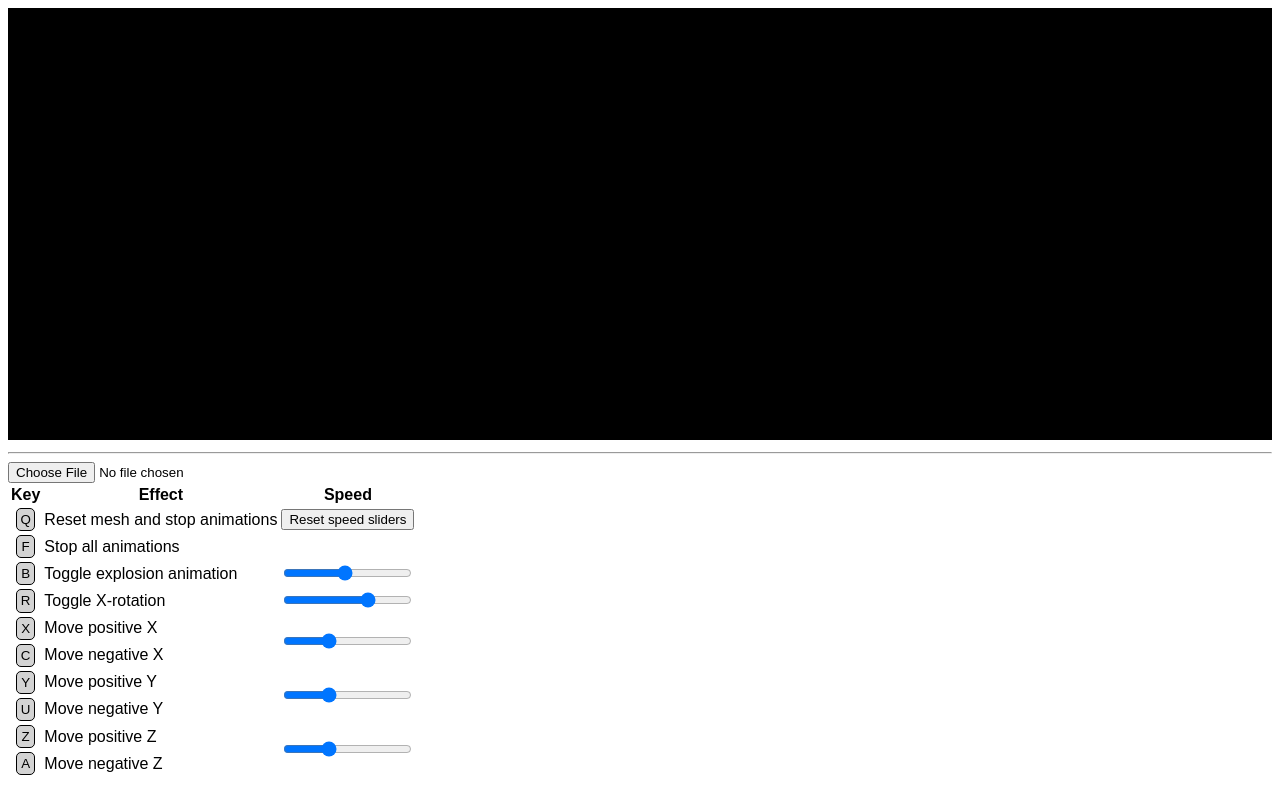
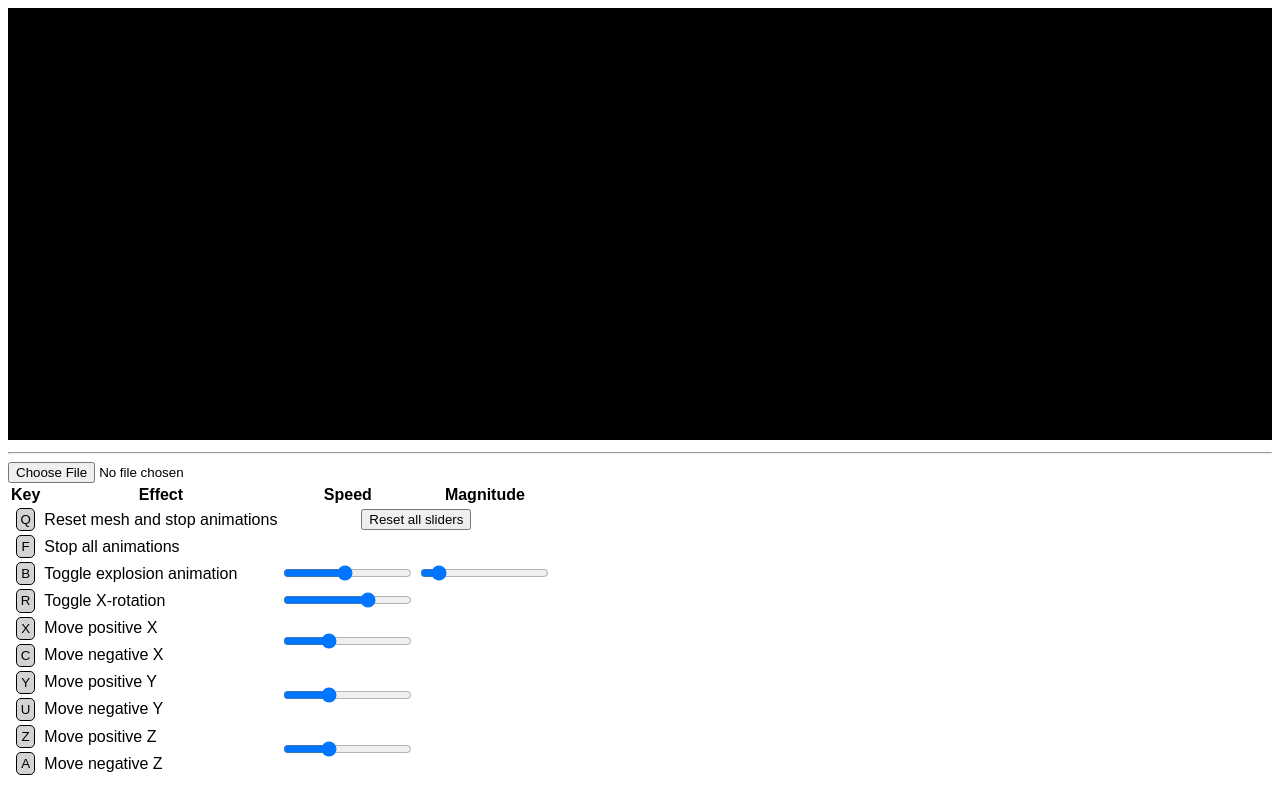
Before and after one commit to jirassimok/animated-octo-funicular, a website built with Parcel: page index.html in a window 1280 px wide. Built offline with nearby package versions, Linux system fonts and the light colour scheme.

Commit message:
Make explosion scale adjustable

```diff
--- a/index.html
+++ b/index.html
@@ -55,13 +55,14 @@
                     <th>Key</th>
                     <th>Effect</th>
                     <th>Speed</th>
+                    <th>Magnitude</th>
                 </tr>
             </thead>
             <tbody>
 
                 <tr><td><kbd class="key q">Q</kbd></td>
                     <td>Reset mesh and stop animations</td>
-                    <td><button class="reset">Reset speed sliders</button></td>
+                    <td class="center-text" colspan="2"><button class="reset">Reset all sliders</button></td>
                 </tr>
                 <tr><td><kbd class="key f">F</kbd></td>
                     <td>Stop all animations</td>
@@ -69,6 +70,7 @@
                 <tr><td><kbd class="key b toggle">B</kbd></td>
                     <td>Toggle explosion animation</td>
                     <td><input class="speed-slider explosion" type="range" min="0.001" max="0.02" step="0.001"></td>
+                    <td><input class="scale-slider explosion" type="range" min="0.01" max="1"  step="0.01"></td>
                 </tr>
                 <tr><td><kbd class="key r toggle">R</kbd></td>
                     <td>Toggle X-rotation</td>
--- a/main.js
+++ b/main.js
@@ -415,5 +415,6 @@ bindSlider(".speed-slider.x.rotation", settings, "rotation_speed");
 bindSlider(".speed-slider.x.translation", settings, "x_speed");
 bindSlider(".speed-slider.y.translation", settings, "y_speed");
 bindSlider(".speed-slider.z.translation", settings, "z_speed");
+bindSlider(".scale-slider.explosion", settings, "explosion_scale");
 
 clearCanvas();
--- a/styles.css
+++ b/styles.css
@@ -29,3 +29,7 @@ kbd.key.active {
     color: #D3D3D3;
     background-color: #404040;
 }
+
+.center-text {
+    text-align: center;
+}
```
